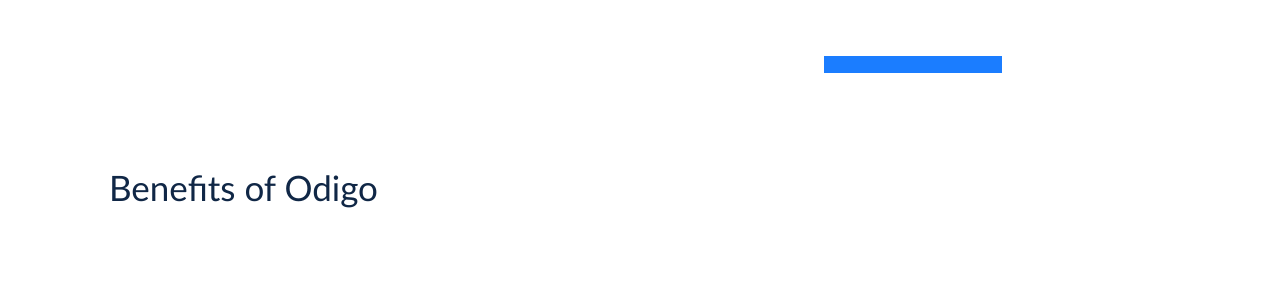
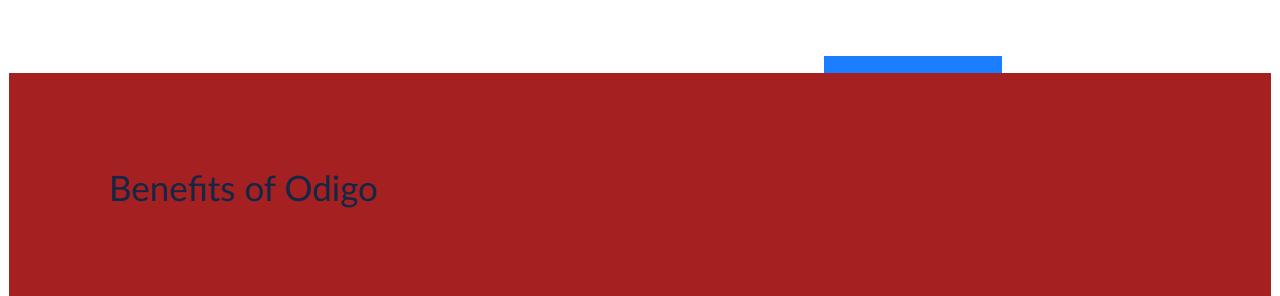
Before and after one commit to yuriy-burak/Japan-project, a plain HTML site: page index.html in a window 1280 px wide. Shown: the part 504-800 px from the top of the page. Drawn offline with Linux system fonts and the light colour scheme.

Commit message:
changed bg for title

```diff
--- a/style.css
+++ b/style.css
@@ -631,13 +631,13 @@
   top: 0;
   left: 0;
   transform: translateY(-100%);
-  background: #ffffff;
+  background: #a52020;
   width: 100%;
 }
 
 .benefits__cards {
-display: grid;
-/* !!!!!! */
-grid-template-columns: 1fr 1fr 1fr;
-column-gap: 55px;
+  display: grid;
+  /* !!!!!! */
+  grid-template-columns: 1fr 1fr 1fr;
+  column-gap: 55px;
 }
```
